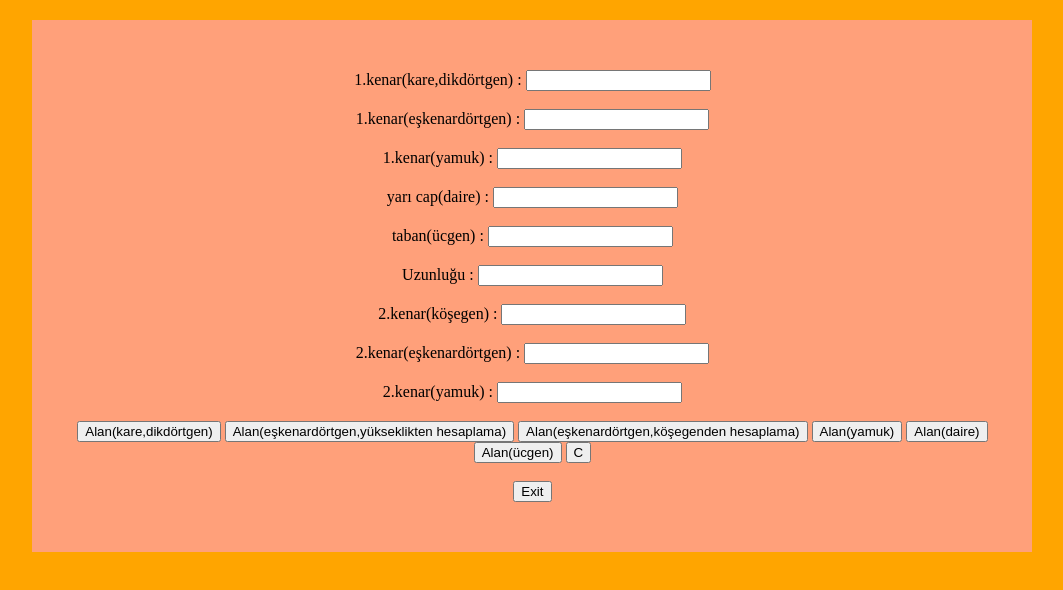
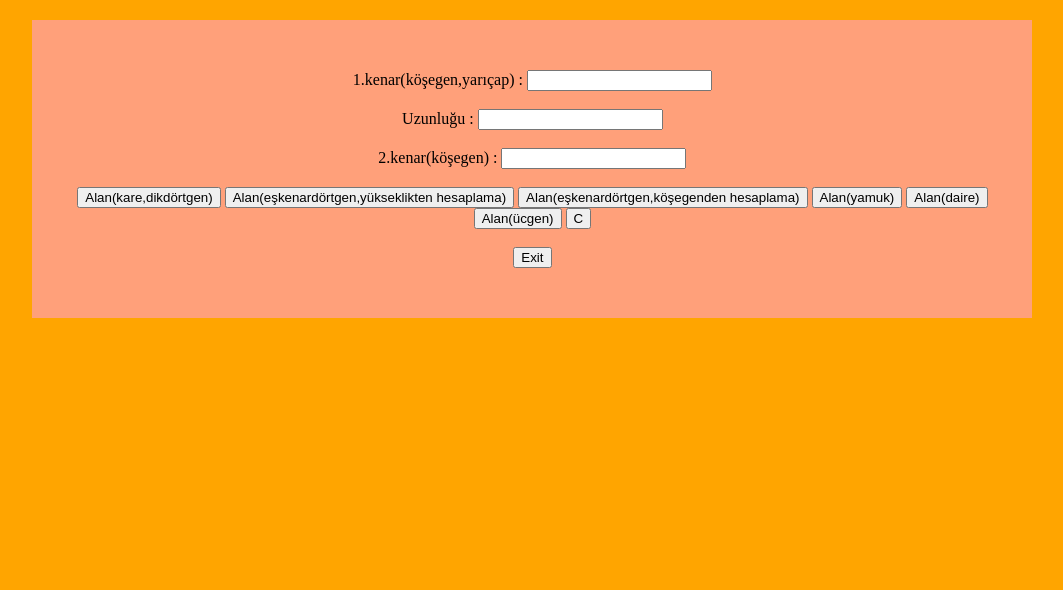
Before and after one commit to ag1910/promath, a plain HTML site: page math4.html in a window 1280 px wide. Shown: the whole page, without its empty margins (102-1165 px from the left). Drawn offline with Linux system fonts and the light colour scheme.

Commit message:
indedex düzeldi

```diff
--- a/math4.html
+++ b/math4.html
@@ -16,23 +16,11 @@
   </head>
   <body style="background-color:Orange;">
     <form name="Hesap">
-      <label>1.kenar(kare,dikdörtgen) : </label>
-      <input type="text" id="sayi1"><br><br>
-       <label>1.kenar(eşkenardörtgen) : </label>
-      <input type="text" id="sayi1"><br><br>
-      <label>1.kenar(yamuk) : </label>
-      <input type="text" id="sayi1"><br><br>
-      <label>yarı cap(daire) : </label>
-      <input type="text" id="sayi1"><br><br>
-      <label>taban(ücgen) : </label>
+      <label>1.kenar(köşegen,yarıçap) : </label>
       <input type="text" id="sayi1"><br><br>
             <label>Uzunluğu : </label>
             <input type="text" id="sayi2"><br><br>
             <label>2.kenar(köşegen) : </label>
-            <input type="text" id="sayi3"><br><br>
-      <label>2.kenar(eşkenardörtgen) : </label>
-            <input type="text" id="sayi3"><br><br>
-      <label>2.kenar(yamuk) : </label>
             <input type="text" id="sayi3"><br><br>
             <input type="button" id="btnA" value="Alan(kare,dikdörtgen)">
                   <input type="button" id="btnB" value="Alan(eşkenardörtgen,yükseklikten hesaplama)">
```
Also changed, not shown: index.html (+28 -0 lines).
